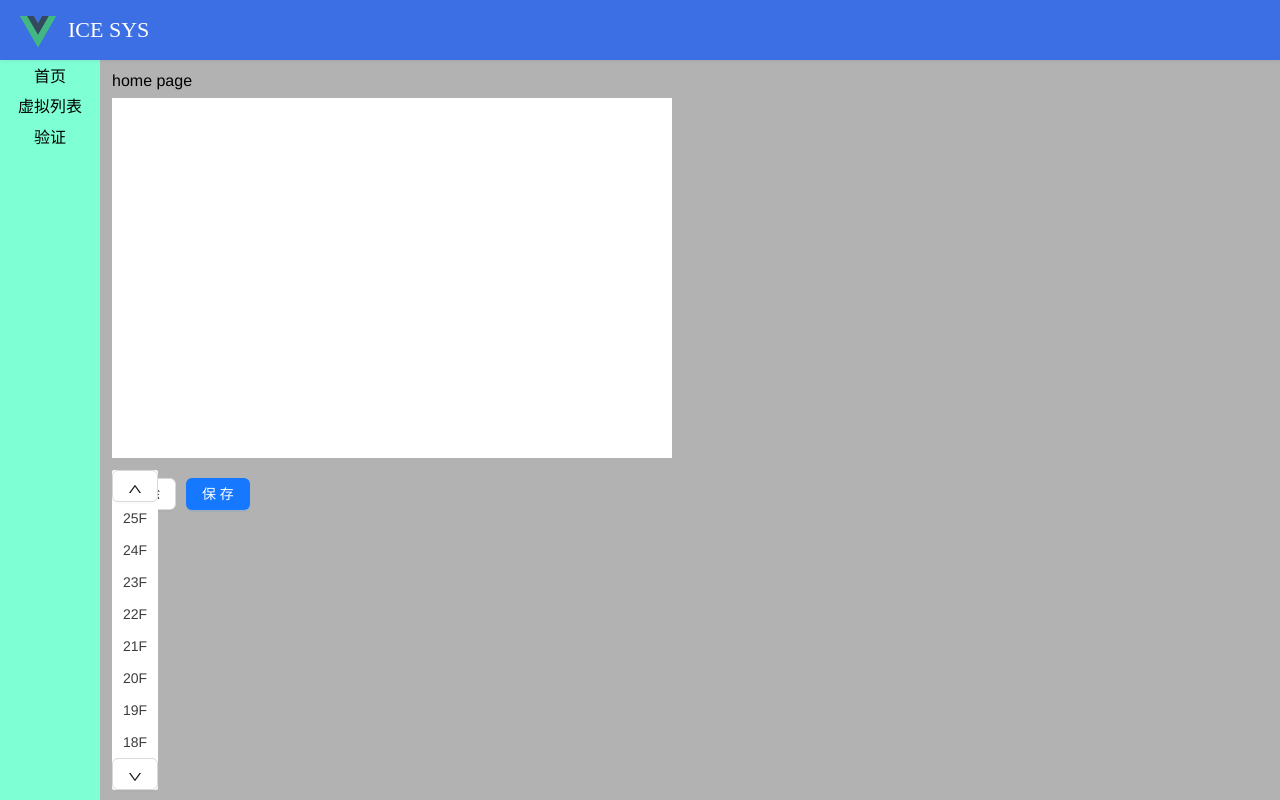
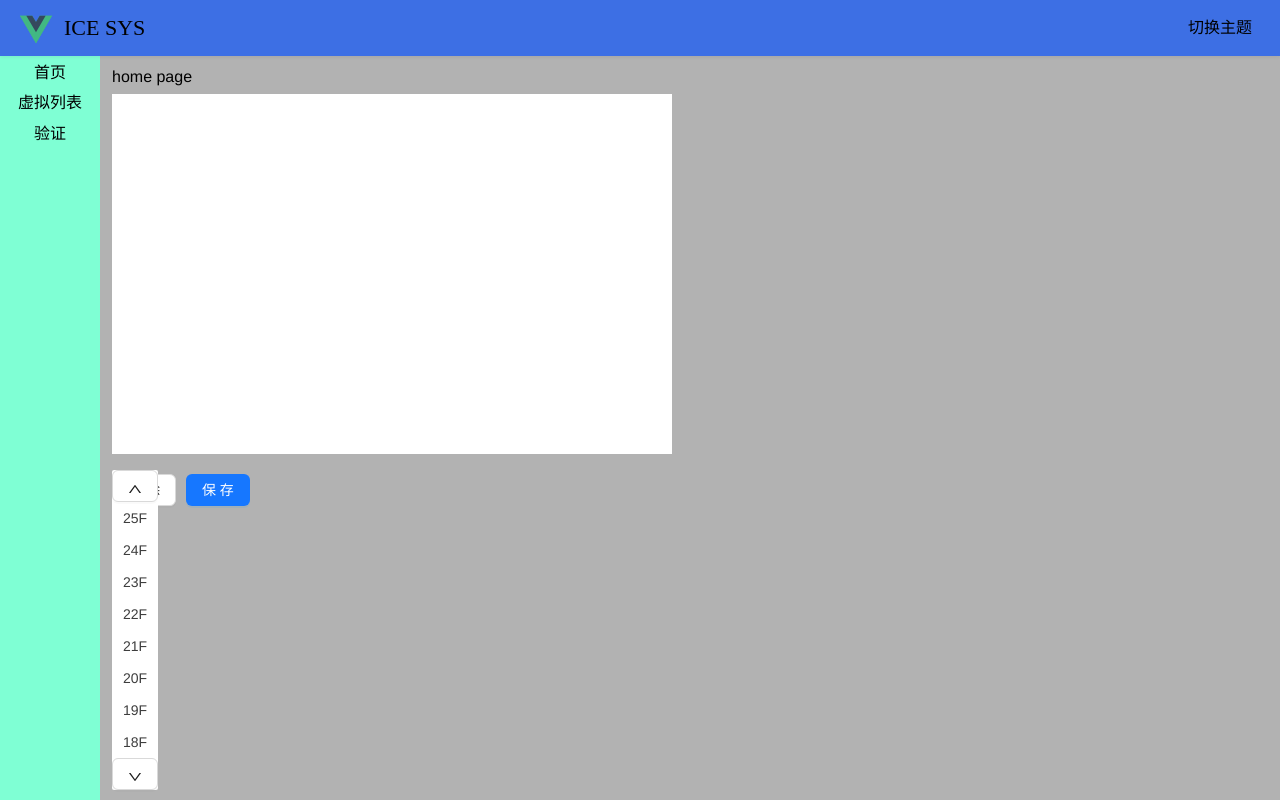
Before and after one commit to cation77/myVue3, a Vue app: page /#/home in a window 1280 px wide. Built offline with nearby package versions, Linux system fonts and the light colour scheme.

Commit message:
feat: 切换主题背景

```diff
--- a/index.html
+++ b/index.html
@@ -1,10 +1,11 @@
 <!doctype html>
-<html lang="en">
+<html lang="zh-CN">
   <head>
     <meta charset="UTF-8" />
     <link rel="icon" type="image/svg+xml" href="/vite.svg" />
     <meta name="viewport" content="width=device-width, initial-scale=1.0" />
     <title>Vite + Vue + TS</title>
+    <link rel="stylesheet" href="/root.css" />
   </head>
   <body>
     <div id="app"></div>
--- /dev/null
+++ b/public/root.css
@@ -0,0 +1,15 @@
+:root {
+  /* 光亮主题 */
+  --background-color: #ffffff;
+  background-color: var(--background-color);
+}
+
+.dark {
+  /* 暗黑主题 */
+  --background-color: #000000;
+}
+
+::view-transition-new(root),
+::view-transition-old(root) {
+  animation: none;
+}
--- a/src/components/layout/Navbar.vue
+++ b/src/components/layout/Navbar.vue
@@ -1,26 +1,33 @@
 <template>
-  <div class="navbar">
-    <div class="left-menu">
-      <div class="logo-container">
-        <router-link key="expand" class="sidebar-logo-link" to="/">
-          <img :src="logo" class="sidebar-logo" />
-          <div class="sidebar-title">{{ props.title || 'ICE SYS' }}</div>
+  <div class="navbar flex justify-between items-center h-14">
+    <div class="flex items-center">
+      <div class="flex items-center">
+        <router-link key="expand" class="flex items-center" to="/">
+          <img :src="logo" class="w-8 h-8 mr-3" />
+          <div class="sidebar-title">
+            {{ props.title || 'ICE SYS' }}
+          </div>
         </router-link>
       </div>
+    </div>
+
+    <div
+      class="flex cursor-pointer theme-btn p-2 rounded-lg flex justify-center items-center space-x-1 text-muted bg-muted hover:bg-main/80"
+      @click="toggleTheme"
+    >
+      切换主题
     </div>
   </div>
 </template>
 
 <script lang="ts" setup>
+import toggleTheme from '@/utils/toggleTheme';
 import logo from '@/assets/vue.svg';
 const props = defineProps<{ title?: string }>();
 </script>
 
 <style lang="scss" scoped>
 .navbar {
-  display: flex;
-  justify-content: space-between;
-  height: 60px;
   overflow: hidden;
   position: relative;
   background: #3d6fe4;
@@ -28,33 +35,9 @@ const props = defineProps<{ title?: string }>();
   z-index: 1002;
   padding: 0 20px;
 
-  .left-menu {
-    display: flex;
-    align-items: center;
-
-    .logo-container {
-      display: flex;
-      align-items: center;
-
-      .sidebar-logo {
-        width: 36px;
-        height: 36px;
-        margin-right: 12px;
-      }
-
-      .sidebar-logo-link {
-        display: flex;
-        align-items: center;
-      }
-
-      .sidebar-title {
-        font-family: PingFang SC;
-        font-size: 22px;
-        font-variation-settings: 'opsz' auto;
-        color: #ffffff;
-        line-height: 1;
-      }
-    }
+  .sidebar-title {
+    font-family: PingFang SC;
+    font-size: 22px;
   }
 }
 </style>
--- /dev/null
+++ b/src/utils/toggleTheme.ts
@@ -0,0 +1,30 @@
+const toggleTheme = (event: MouseEvent) => {
+  const transition = document.startViewTransition(() => {
+    document.documentElement.classList.toggle('dark');
+  });
+
+  const x = event.clientX;
+  const y = event.clientY;
+
+  const tragetRadius = Math.hypot(
+    Math.max(x, window.innerWidth - x),
+    Math.max(y, window.innerHeight - y)
+  );
+
+  transition.ready.then(() => {
+    document.documentElement.animate(
+      {
+        clipPath: [
+          `circle(0px at ${x}px ${y}px)`,
+          `circle(${tragetRadius}px at ${x}px ${y}px)`
+        ]
+      },
+      {
+        duration: 1000,
+        pseudoElement: '::view-transition-new(root)'
+      }
+    );
+  });
+};
+
+export default toggleTheme;
```
